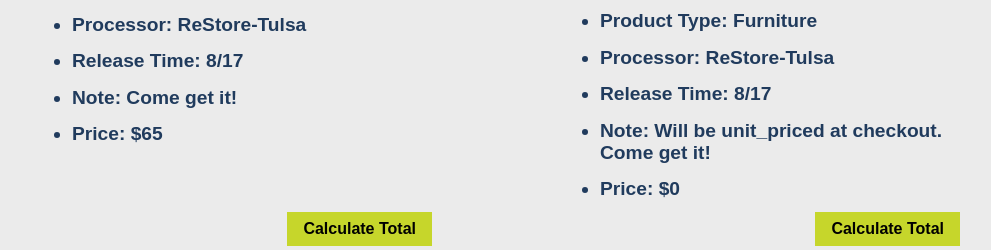
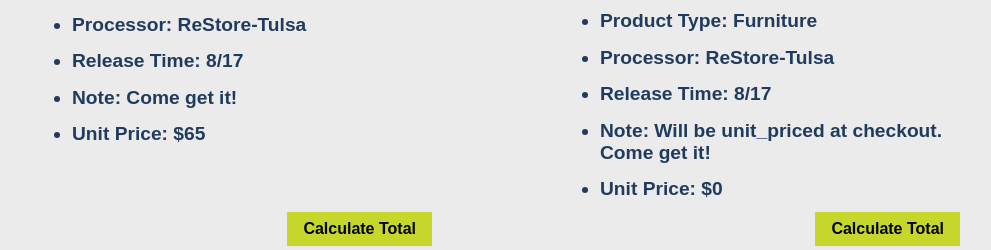
Before and after one commit to fantasticlion/ReStoreSigns, a React (Create React App) app: page / in a window 1280 px wide. Shown: the part 803-1053 px from the top of the page, without its empty margins (40-1031 px from the left). Built offline with nearby package versions, Linux system fonts and the light colour scheme; the HTML template or start-up script is replaced by a standard one.

Commit message:
Update item.js

```diff
--- a/src/components/item.js
+++ b/src/components/item.js
@@ -8,7 +8,7 @@
         <li>Processor: {props.info["processor"]}</li>
         <li>Release Time: {props.info["release_time"]}</li>
         <li>Note: {props.info["note"]}</li>
-        <li>Price: ${props.info["unit_price"]}</li>
+        <li>Unit Price: ${props.info["unit_price"]}</li>
       </ul>
       <button onClick={() => props.setStateOfParent(props.info["name"], props.info["unit_price"])}>
         {props.added === 1 ? "Remove" : "Calculate Total"}</button>
```
